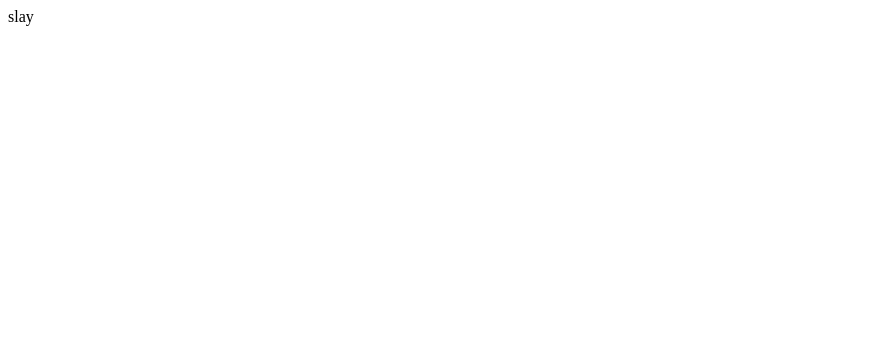
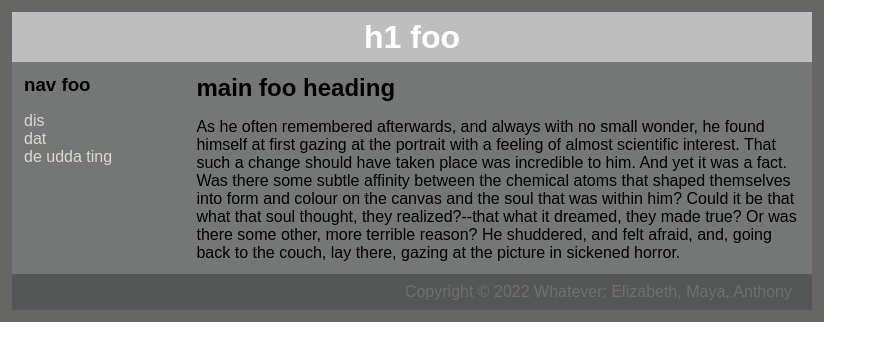
Before and after one commit to mayanelson/mnelson30, a plain HTML site: page 13_css/mimic.html in a window 1280 px wide. Shown: the whole page, without its empty margins (0-887 px from the left). Drawn offline with Linux system fonts and the light colour scheme.

Commit message:
Update mimic.html

```diff
--- a/13_css/mimic.html
+++ b/13_css/mimic.html
@@ -1 +1,31 @@
-slay
+<!DOCTYPE html>
+<head>
+    <title>Mimic</title>
+    <link rel="stylesheet" href="mimic.css">
+</head>
+
+<body class="arial">
+    <div class="container">
+        <div class="header verticalcenter">
+            <h1>h1 foo</h1>
+        </div>
+
+        <div class="body">
+            <div>
+                <h3>nav foo</h3>
+                <p class="graynav">dis</p>
+                <p class="graynav">dat</p>
+                <p class="graynav">de udda ting</p>
+            </div>
+
+            <div>
+                <h2>main foo heading</h2>
+                <p>As he often remembered afterwards, and always with no small wonder, he found himself at first gazing at the portrait with a feeling of almost scientific interest. That such a change should have taken place was incredible to him. And yet it was a fact. Was there some subtle affinity between the chemical atoms that shaped themselves into form and colour on the canvas and the soul that was within him? Could it be that what that soul thought, they realized?--that what it dreamed, they made true? Or was there some other, more terrible reason? He shuddered, and felt afraid, and, going back to the couch, lay there, gazing at the picture in sickened horror.</div>
+        </div>
+
+        <div class="footer verticalcenter">
+            <p>Copyright © 2022 Whatever: Elizabeth, Maya, Anthony</p>
+        </div>
+    </div>
+</body>
+</html>
```
